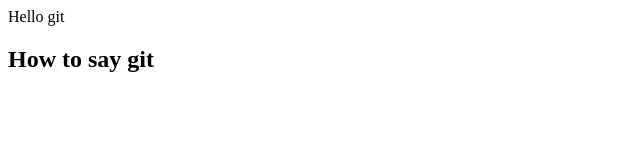
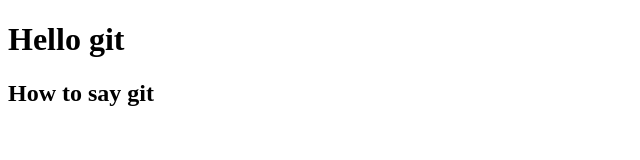
Before and after one commit to T0nyeee/2021ud2test, a plain HTML site: page index.html in a window 1280 px wide. Shown: the whole page, without its empty margins (0-640 px from the left). Drawn offline with Linux system fonts and the light colour scheme.

Commit message:
新增內容

```diff
--- a/index.html
+++ b/index.html
@@ -7,7 +7,7 @@
     <title>Document</title>
 </head>
 <body>
-    <hi>Hello git</hi>
+    <h1>Hello git</h1>
     <h2>How to say git</h2>
 
 </body>
```
